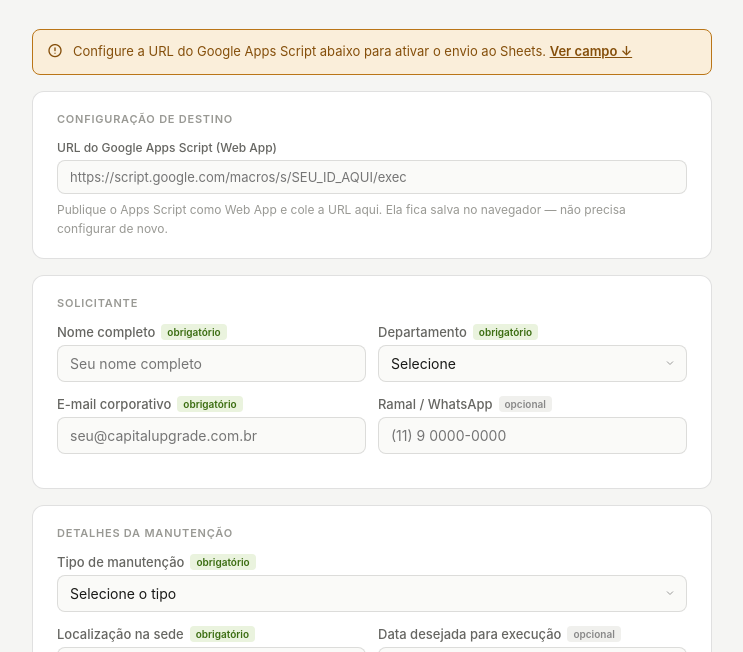
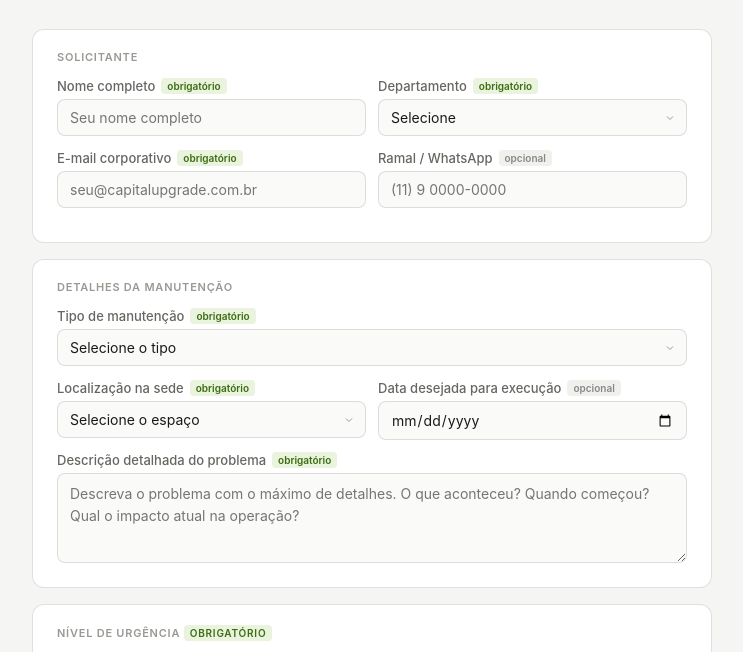
Before and after one commit to gabrielrodrigues-caup/manutencao-caup, a plain HTML site: page index.html in a window 1280 px wide. Shown: the part 83-735 px from the top of the page, without its empty margins (268-1011 px from the left). Drawn offline with Linux system fonts and the light colour scheme.

Commit message:
Update index.html

```diff
--- a/index.html
+++ b/index.html
@@ -204,34 +204,6 @@
     .btn-submit:hover { opacity: 0.85; }
     .btn-submit:disabled { opacity: 0.4; cursor: not-allowed; }
 
-    /* Config banner */
-    .config-banner {
-      background: #FAEEDA;
-      border: 0.5px solid #BA7517;
-      border-radius: var(--radius-md);
-      padding: 12px 14px;
-      margin-bottom: 1rem;
-      display: flex;
-      gap: 10px;
-      align-items: flex-start;
-    }
-    .config-banner i { font-size: 16px; color: #854F0B; margin-top: 1px; flex-shrink: 0; }
-    .config-banner p { font-size: 13px; color: #854F0B; line-height: 1.5; }
-    .config-banner a { color: #854F0B; font-weight: 600; }
-
-    .config-block { margin-bottom: 1rem; }
-    .config-block label { display: block; font-size: 12px; color: var(--text-secondary); margin-bottom: 5px; font-weight: 500; }
-    .config-block input {
-      width: 100%;
-      font-size: 13px;
-      padding: 8px 12px;
-      border: 0.5px solid var(--border);
-      border-radius: var(--radius-md);
-      font-family: inherit;
-      background: #fafaf8;
-    }
-    .config-block input:focus { outline: none; border-color: var(--border-hover); background: #fff; }
-
     /* Toast */
     #toast {
       position: fixed;
@@ -294,24 +266,7 @@
         <p>Sede Capital Upgrade</p>
       </div>
     </div>
-
-    <!-- Config banner (visível até URL ser configurada) -->
-    <div class="config-banner" id="config-banner">
-      <i class="ti ti-alert-circle"></i>
-      <p>Configure a URL do Google Apps Script abaixo para ativar o envio ao Sheets. <a href="#config-block-wrap">Ver campo ↓</a></p>
-    </div>
-
-    <!-- Config URL -->
-    <div id="config-block-wrap" class="config-block card">
-      <p class="section-label">Configuração de destino</p>
-      <label>URL do Google Apps Script (Web App)</label>
-      <input type="url" id="script-url" placeholder="https://script.google.com/macros/s/SEU_ID_AQUI/exec" oninput="saveUrl()" />
-      <p style="font-size:12px;color:var(--text-tertiary);margin-top:6px;line-height:1.6">
-        Publique o Apps Script como Web App e cole a URL aqui. Ela fica salva no navegador — não precisa configurar de novo.
-      </p>
-    </div>
-
-    <!-- Form -->
+<!-- Form -->
     <form id="main-form" onsubmit="return false">
 
       <!-- Solicitante -->
@@ -536,24 +491,12 @@
   <script>
     let selectedUrgency = '';
 
-    // Salva e carrega a URL do script no localStorage
+    const APPS_SCRIPT_URL = 'https://script.google.com/macros/s/AKfycbx0DAFvFyF0dIFI9_K86FDwg-T9Y5FF5yYY-x7RG3cB-ktbgiT8VnvBzKgI60qeK4Dibg/exec';
+
     window.addEventListener('DOMContentLoaded', () => {
-      const saved = localStorage.getItem('caup_script_url');
-      if (saved) {
-        document.getElementById('script-url').value = saved;
-        document.getElementById('config-banner').style.display = 'none';
-      }
       const today = new Date().toISOString().split('T')[0];
       document.getElementById('data-execucao').min = today;
     });
-
-    function saveUrl() {
-      const url = document.getElementById('script-url').value.trim();
-      if (url) {
-        localStorage.setItem('caup_script_url', url);
-        document.getElementById('config-banner').style.display = 'none';
-      }
-    }
 
     function selectUrgency(btn) {
       document.querySelectorAll('.urgency-btn').forEach(b => b.classList.remove('active'));
@@ -597,7 +540,7 @@
         return;
       }
 
-      const url = getVal('script-url') || localStorage.getItem('caup_script_url') || '';
+      const url = APPS_SCRIPT_URL;
 
       const payload = {
         timestamp:       new Date().toLocaleString('pt-BR', { timeZone: 'America/Sao_Paulo' }),
@@ -623,13 +566,7 @@
       btn.disabled = true;
       btn.innerHTML = '<i class="ti ti-loader" style="font-size:15px"></i> Enviando...';
 
-      if (!url) {
-        showToast('⚠ Configure a URL do Apps Script primeiro.', false);
-        btn.disabled = false;
-        btn.innerHTML = '<i class="ti ti-send" style="font-size:15px"></i> Enviar solicitação';
-        document.getElementById('script-url').focus();
-        return;
-      }
+
 
       try {
         await fetch(url, {
```
